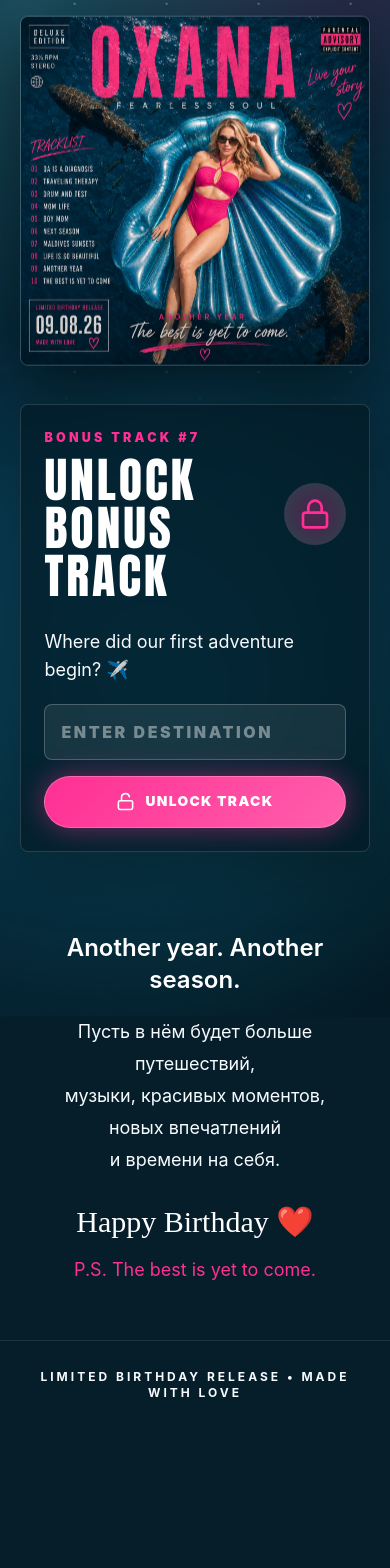
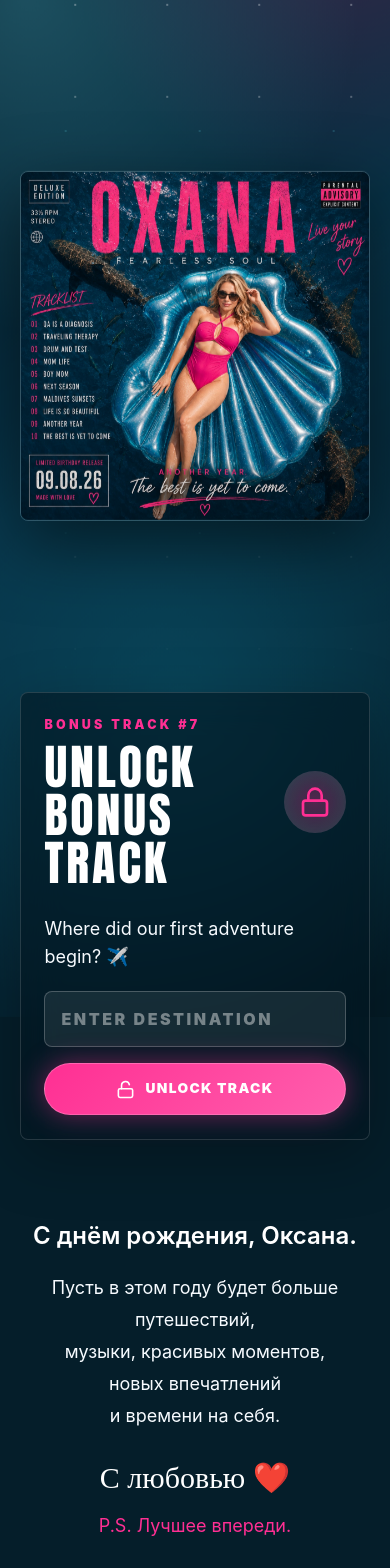
Before and after one commit to polinaartjuhova-blip/oxana-bithray, a React (Vite) app: page / in a window 390 px wide. Shown: the top 1568 px of the page. Before the commit the page ends 1429 px from the top, so only its background shows below. Built offline with nearby package versions, Linux system fonts and the light colour scheme.

Commit message:
Polish mobile layout and code hints

```diff
--- a/src/main.tsx
+++ b/src/main.tsx
@@ -38,13 +38,19 @@ function App() {
 
   function unlockTrack(event: React.FormEvent<HTMLFormElement>) {
     event.preventDefault();
-    if (answer.trim().toLowerCase() === "croatia") {
+    const normalizedAnswer = answer.trim().toLowerCase();
+    if (normalizedAnswer === "croatia") {
       setError("");
       setWrongAttempts(0);
       setUnlocked(true);
       window.setTimeout(() => {
         document.getElementById("gift")?.scrollIntoView({ behavior: "smooth", block: "center" });
       }, 700);
+      return;
+    }
+
+    if (/[а-яё]/i.test(normalizedAnswer)) {
+      setError("Write the destination in English, please. Almost there 👀");
       return;
     }
 
@@ -158,15 +164,15 @@ function App() {
       )}
 
       <section className="relative mx-auto max-w-2xl px-5 pb-14 text-center sm:px-8">
-        <p className="text-2xl font-semibold text-white">Another year. Another season.</p>
+        <p className="text-2xl font-semibold text-white">С днём рождения, Оксана.</p>
         <p className="mx-auto mt-5 max-w-lg whitespace-pre-line text-lg leading-8 text-white/78">
-          {`Пусть в нём будет больше путешествий,
+          {`Пусть в этом году будет больше путешествий,
 музыки, красивых моментов,
 новых впечатлений
 и времени на себя.`}
         </p>
-        <p className="mt-7 text-3xl font-script text-white">Happy Birthday ❤️</p>
-        <p className="mt-4 text-lg text-hotpink">P.S. The best is yet to come.</p>
+        <p className="mt-7 text-3xl font-script text-white">С любовью ❤️</p>
+        <p className="mt-4 text-lg text-hotpink">P.S. Лучшее впереди.</p>
       </section>
 
       <footer className="relative border-t border-white/10 px-5 py-7 text-center text-xs font-bold tracking-[0.25em] text-white/52">
@@ -221,7 +227,7 @@ function TrackList({
 }) {
   return (
     <aside className="tracklist">
-      <h2 className="font-script text-4xl text-hotpink">Tracklist</h2>
+      <h2 className="tracklist-title font-script text-4xl text-hotpink">Tracklist</h2>
       <ol className="mt-4 grid gap-2 text-sm font-bold tracking-[0.12em] text-white/78">
         {tracks.map((track, index) => (
           <li key={track} className="track-shell">
--- a/src/styles.css
+++ b/src/styles.css
@@ -132,6 +132,9 @@ input {
 }
 
 .tracklist {
+  display: flex;
+  flex-direction: column;
+  justify-content: center;
   height: 100%;
   width: 100%;
   overflow: hidden;
@@ -780,10 +783,10 @@ input {
 
 @media (max-width: 520px) {
   .hero-stage {
-    min-height: auto;
-    align-items: flex-start;
-    padding-top: 1rem;
-    padding-bottom: 2.4rem;
+    min-height: 82svh;
+    align-items: center;
+    padding-top: 2rem;
+    padding-bottom: 2rem;
   }
 
   .album-flip {
@@ -811,11 +814,11 @@ input {
 
 @media (max-width: 430px) {
   .tracklist {
-    padding: 0.72rem 0.7rem 0.5rem;
+    padding: 0.56rem 0.7rem 0.5rem;
   }
 
-  .tracklist h2 {
-    font-size: 2.05rem;
+  .tracklist-title {
+    font-size: 1.85rem;
     line-height: 1;
   }
 
```
Also changed, not shown: 1 other file (tests, documents, lock files or other folders).
